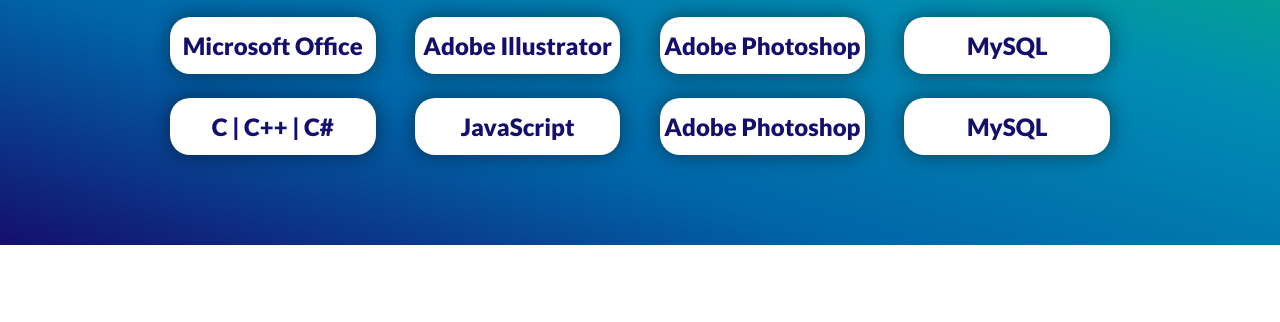
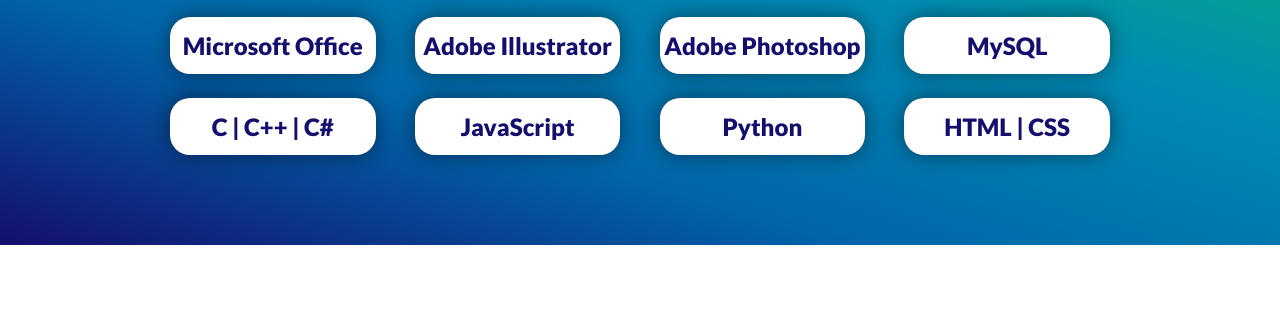
Before and after one commit to gevega/CV-Project, a plain HTML site: page index.html in a window 1280 px wide. Shown: the part 2512-2834 px from the top of the page. Drawn offline with Linux system fonts and the light colour scheme.

Commit message:
Arreglo skills

```diff
--- a/index.html
+++ b/index.html
@@ -283,13 +283,13 @@
                 </div>
 
                 <div class="flag">
-                    <img src="img/skills/photo.png" alt="">
-                    <h1>Adobe Photoshop</h1>
+                    <img src="img/skills/python.png" alt="">
+                    <h1>Python</h1>
                 </div>
 
                 <div class="flag">
-                    <img src="img/skills/mysql.png" alt="">
-                    <h1>MySQL</h1>
+                    <img src="img/skills/htmlcss.png" alt="">
+                    <h1>HTML | CSS</h1>
                 </div>
             </div>
         </section>
```
Also changed, not shown: img/skills/htmlcss.png (added), img/skills/python.png (added).
